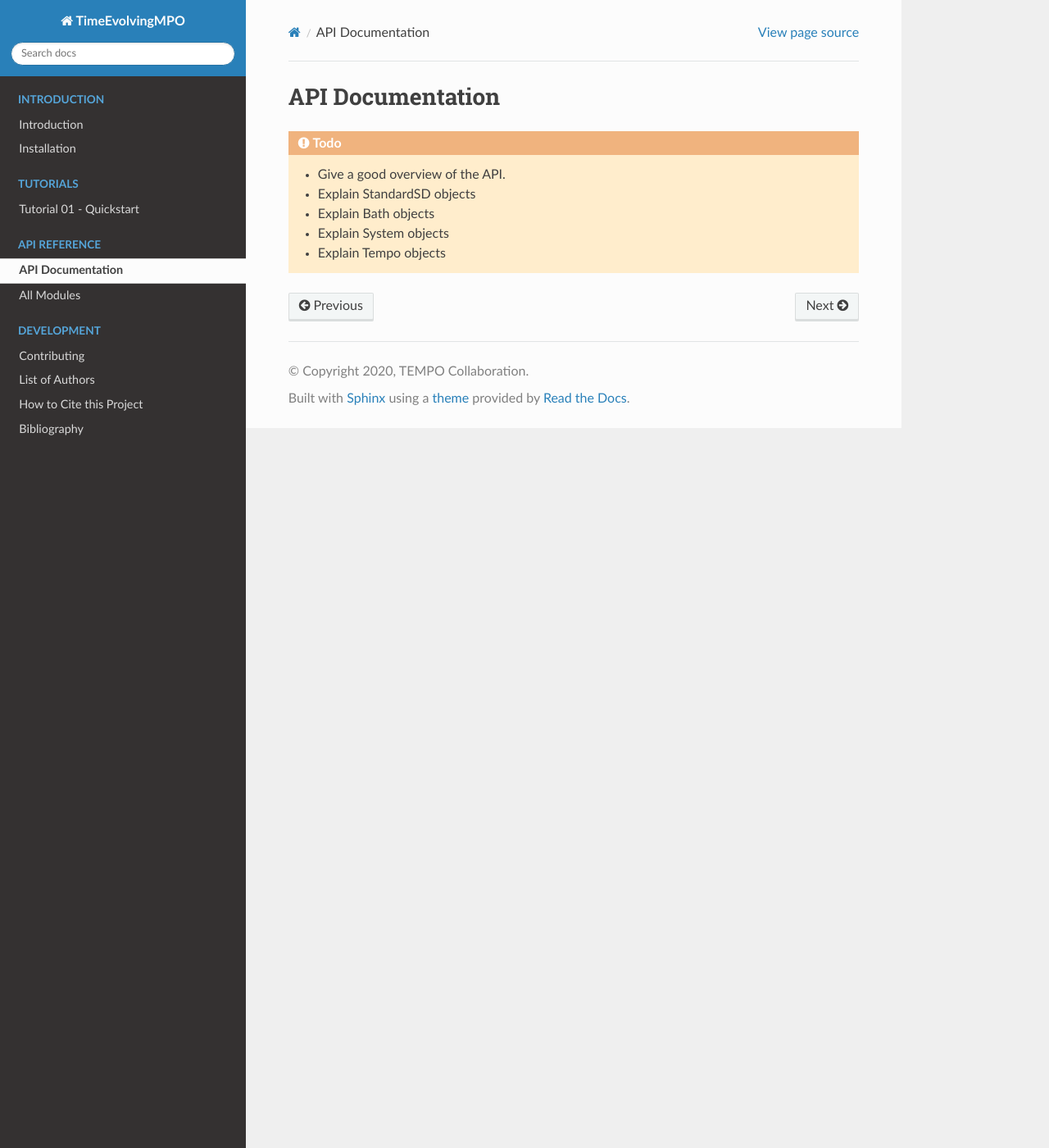
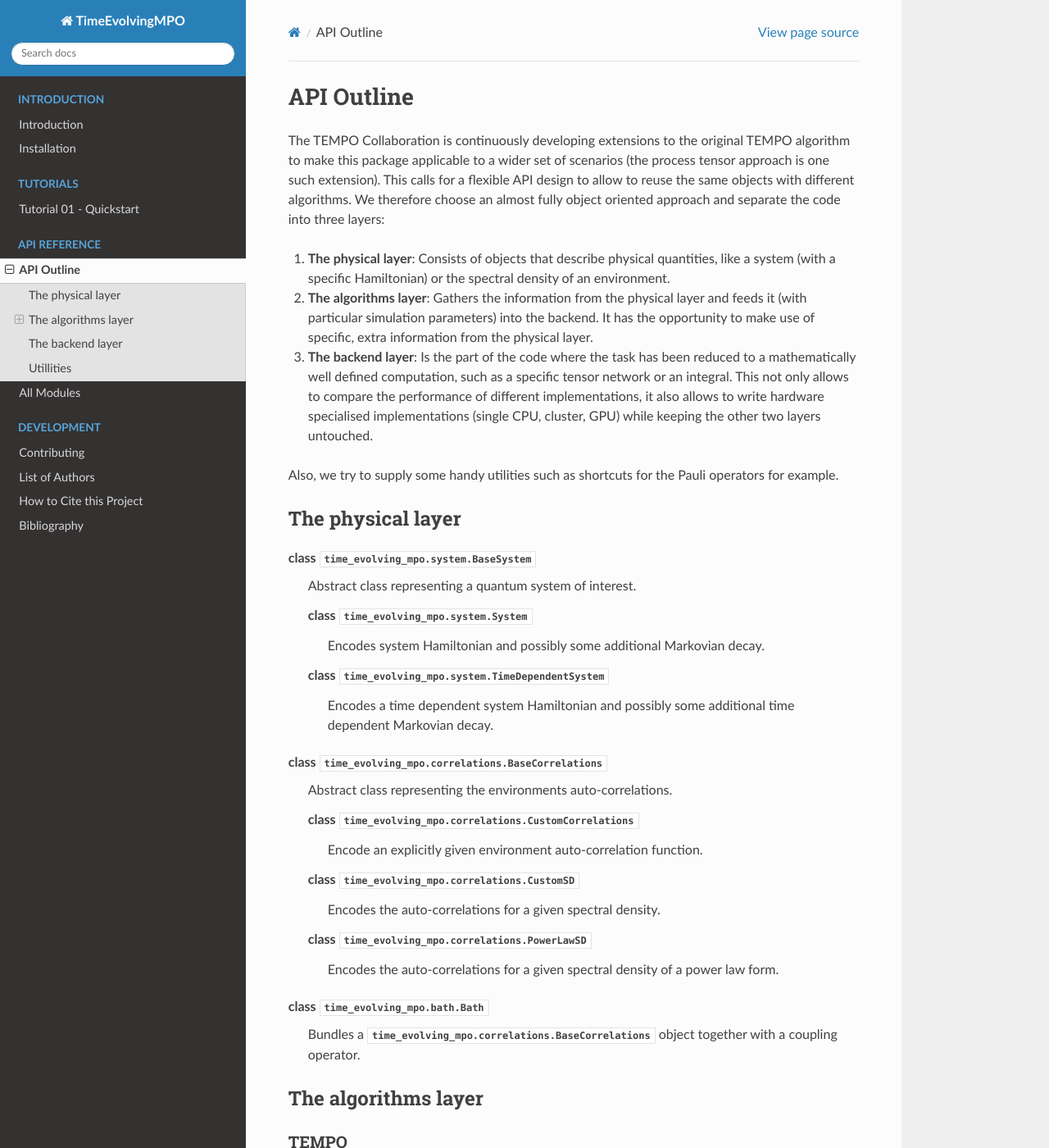
Before and after one commit to tempoCollaboration/OQuPy, a Sphinx documentation site: the page built from docs/pages/api.rst, in a window 1280 px wide and 1400 px high. Shown: the whole window at 82% size. Built offline with Sphinx 7.4.7 and the Read the Docs theme 2.0.0, drawn with Linux system fonts in a browser that asks for light colours; some of the changed text lies outside the part shown.

Commit message:
Write the API Outline

```diff
--- a/docs/pages/api.rst
+++ b/docs/pages/api.rst
@@ -1,10 +1,129 @@
-API Documentation
-=================
+API Outline
+===========
 
-.. todo::
+The TEMPO Collaboration is continuously developing extensions to the original
+TEMPO algorithm to make this package applicable to a wider set of scenarios
+(the process tensor approach is one such extension). This calls for a flexible
+API design to allow to reuse the same objects with different algorithms. We
+therefore choose an almost fully object oriented approach and separate the
+code into three layers:
 
-    - Give a good overview of the API.
-    - Explain StandardSD objects
-    - Explain Bath objects
-    - Explain System objects
-    - Explain Tempo objects
+1. **The physical layer**: Consists of objects that describe physical
+   quantities, like a system (with a specific Hamiltonian) or the spectral
+   density of an environment.
+2. **The algorithms layer**: Gathers the information from the physical
+   layer and feeds it (with particular simulation parameters) into the backend.
+   It has the opportunity to make use of specific, extra information from the
+   physical layer.
+3. **The backend layer**: Is the part of the code where the task has been
+   reduced to a mathematically well defined computation, such as a specific
+   tensor network or an integral. This not only allows to compare the
+   performance of different implementations, it also allows to write hardware
+   specialised implementations (single CPU, cluster, GPU) while keeping the
+   other two layers untouched.
+
+Also, we try to supply some handy utilities such as shortcuts for the
+Pauli operators for example.
+
+
+The physical layer
+------------------
+
+class :class:`time_evolving_mpo.system.BaseSystem`
+  Abstract class representing a quantum system of interest.
+
+  class :class:`time_evolving_mpo.system.System`
+    Encodes system Hamiltonian and possibly some additional Markovian decay.
+
+  class :class:`time_evolving_mpo.system.TimeDependentSystem`
+    Encodes a time dependent system Hamiltonian and possibly some additional
+    time dependent Markovian decay.
+
+class :class:`time_evolving_mpo.correlations.BaseCorrelations`
+  Abstract class representing the environments auto-correlations.
+
+  class :class:`time_evolving_mpo.correlations.CustomCorrelations`
+    Encode an explicitly given environment auto-correlation function.
+
+  class :class:`time_evolving_mpo.correlations.CustomSD`
+    Encodes the auto-correlations for a given spectral density.
+
+  class :class:`time_evolving_mpo.correlations.PowerLawSD`
+    Encodes the auto-correlations for a given spectral density of a power law
+    form.
+
+class :class:`time_evolving_mpo.bath.Bath`
+  Bundles a :class:`time_evolving_mpo.correlations.BaseCorrelations` object
+  together with a coupling operator.
+
+The algorithms layer
+--------------------
+
+TEMPO
+*****
+
+class :class:`time_evolving_mpo.tempo.TempoParameters`
+  Stores a set of parameters for a TEMPO computation.
+
+class :class:`time_evolving_mpo.tempo.Tempo`
+  Class to facilitate a TEMPO computation.
+
+  method :meth:`time_evolving_mpo.tempo.Tempo.compute`
+    Method that carries out a TEMPO computation.
+
+class :class:`time_evolving_mpo.dynamics.Dynamics`
+  Object that encodes the time evolution of a system (with discrete time steps).
+
+function :func:`time_evolving_mpo.tempo.guess_tempo_parameters`
+  Function that chooses an appropriate set of parameters for a particular
+  TEMPO computation.
+
+
+PT-TEMPO
+********
+
+class :class:`time_evolving_mpo.pt_tempo.PtTempoParameters`
+  Stores a set of parameters for a PT-TEMPO computation.
+
+class :class:`time_evolving_mpo.pt_tempo.PtTempo`
+  Class to facilitate a PT-TEMPO computation.
+
+  method :meth:`time_evolving_mpo.pt_tempo.PtTempo.compute`
+    Method that carries out a PT-TEMPO computation.
+
+class :class:`time_evolving_mpo.process_tensor.ProcessTensor`
+  Object that encodes a so called process tensor (which captures all possible
+  Markovian and non-Markovian interactions between some system and an
+  environment).
+
+
+The backend layer
+-----------------
+
+Currently the only backend available is the ``'tensor-network'`` backend,
+makes use of the external python package
+`TensorNetwork <https://github.com/google/TensorNetwork>`_ to carry out the
+heavy lifting of the tensor network computations. This package itself can,
+however, be configured to use different tensor network backends
+(such as "numpy", "tensorflow" and "pytorch"). All the classes belonging to the
+algorithm layer allow you to choose the backend and its configuration
+(with the parameters ``backend`` and ``backend_config``).
+
+The default uses:
+
+.. code-block:: python3
+
+  backend = 'tensor-network'
+  backend_config = {'backend':'numpy'}
+
+
+Utillities
+----------
+
+module :mod:`time_evolving_mpo.operators`
+  Supplies several commonly used operators, such as the Pauli matrices and spin
+  density matrices.
+
+function :func:`time_evolving_mpo.helpers.plot_correlations_with_parameters`
+  A helper function to plot an auto-correlation function and the sampling
+  points given by a set of parameters for a TEMPO computation.
```
